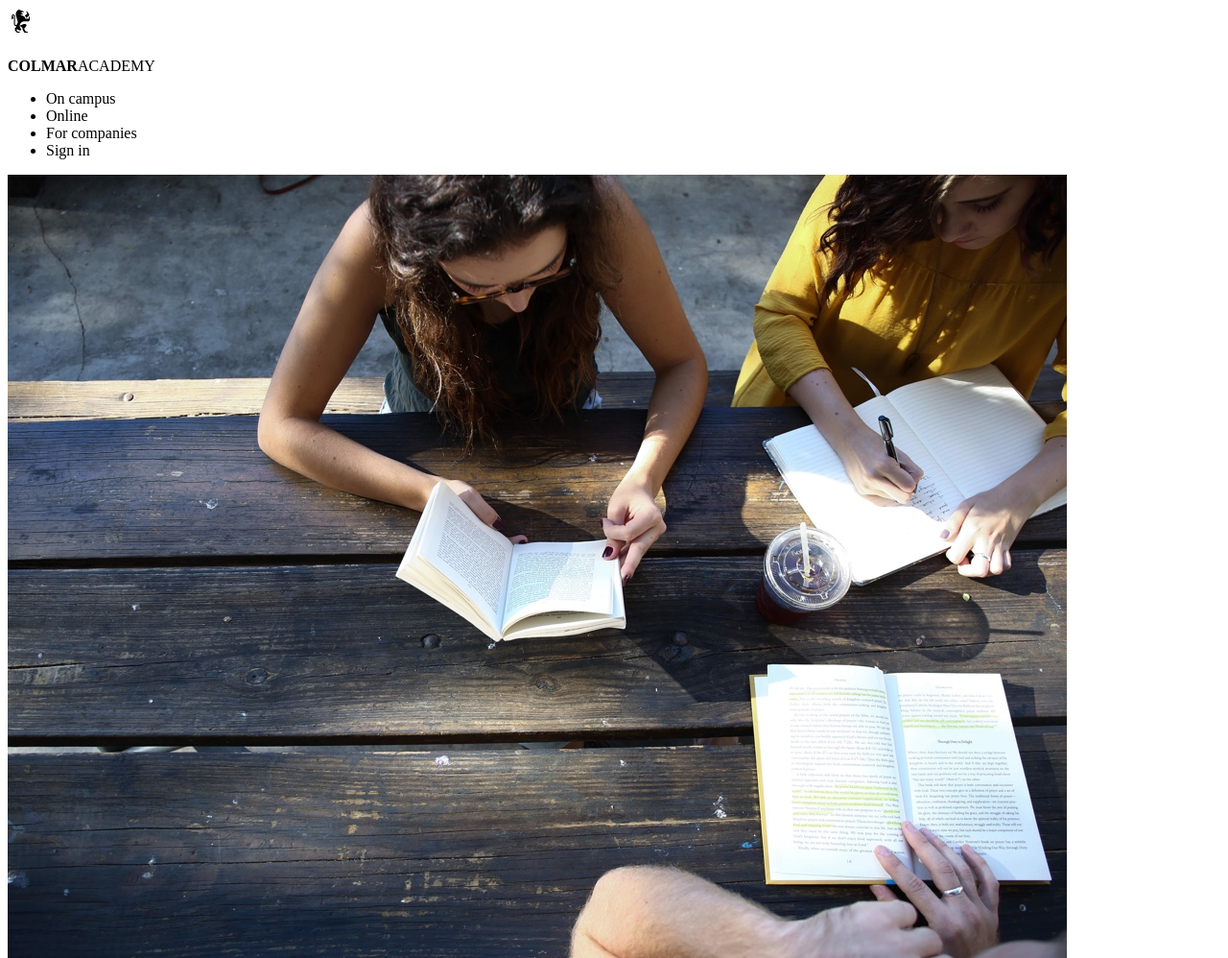
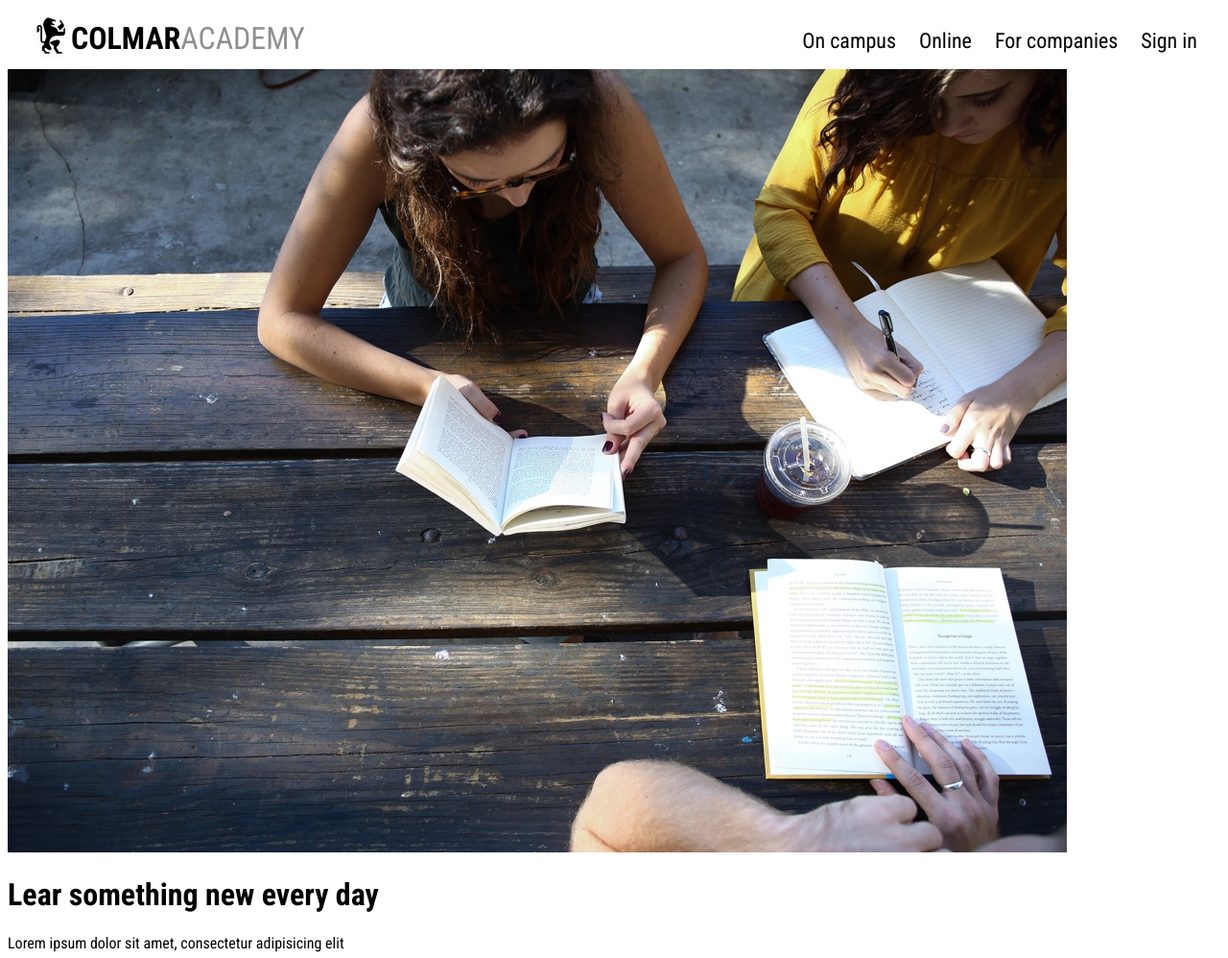
Before and after one commit to jvnpurple/ColmarAcademy, a plain HTML site: page index.html in a window 1280 px wide. Shown: the top 998 px of the page at 96% size. Drawn offline with Linux system fonts and the light colour scheme.

Commit message:
Estilos del NAV-BAR

```diff
--- a/index.html
+++ b/index.html
@@ -5,6 +5,7 @@
     <meta name="viewport" content="width=device-width, initial-scale=1.0">
     <title>Colmaracademy</title>
     <link rel="stylesheet" href="./resources/colmar.css">
+    <link href="https://fonts.googleapis.com/css?family=Cabin|Roboto:400,700|Roboto+Condensed:400,700" rel="stylesheet">
 </head>
 <body>
     <nav>
@@ -14,10 +15,10 @@
         </div>
 
         <ul>
-            <li>On campus</li>
-            <li>Online</li>
-            <li>For companies</li>
-            <li>Sign in</li>
+            <a href="#"><li>On campus</li></a>
+            <a href="#"><li>Online</li></a>
+            <a href="#"><li>For companies</li></a>
+            <a href="#"><li>Sign in</li></a>
         </ul>
     </nav>
 
--- a/resources/colmar.css
+++ b/resources/colmar.css
@@ -0,0 +1,44 @@
+body{
+    font-family: 'Roboto Condensed', sans-serif;
+}
+
+nav {
+    display: flex;
+    justify-content: space-between;
+    width: 100%;
+    height: 64px;
+}
+
+nav div {
+    display: flex;
+    align-items: center;
+    margin-left: 24px;
+    font-size: 32px;
+    color: rgb(143, 143, 143);
+}
+
+nav div strong {
+    color: #000;
+}
+
+nav div img{
+    width: 42px;
+}
+
+nav ul {
+    display: flex;
+    margin-right: 24px;
+    list-style: none;
+    font-size: 22px;
+}
+
+nav ul a {
+    text-decoration-line: none;
+    margin-left: 24px;
+    color: #000;
+}
+
+nav ul a:hover {
+    color: cadetblue;
+}
+/* END OF NAV STYLES */
```
